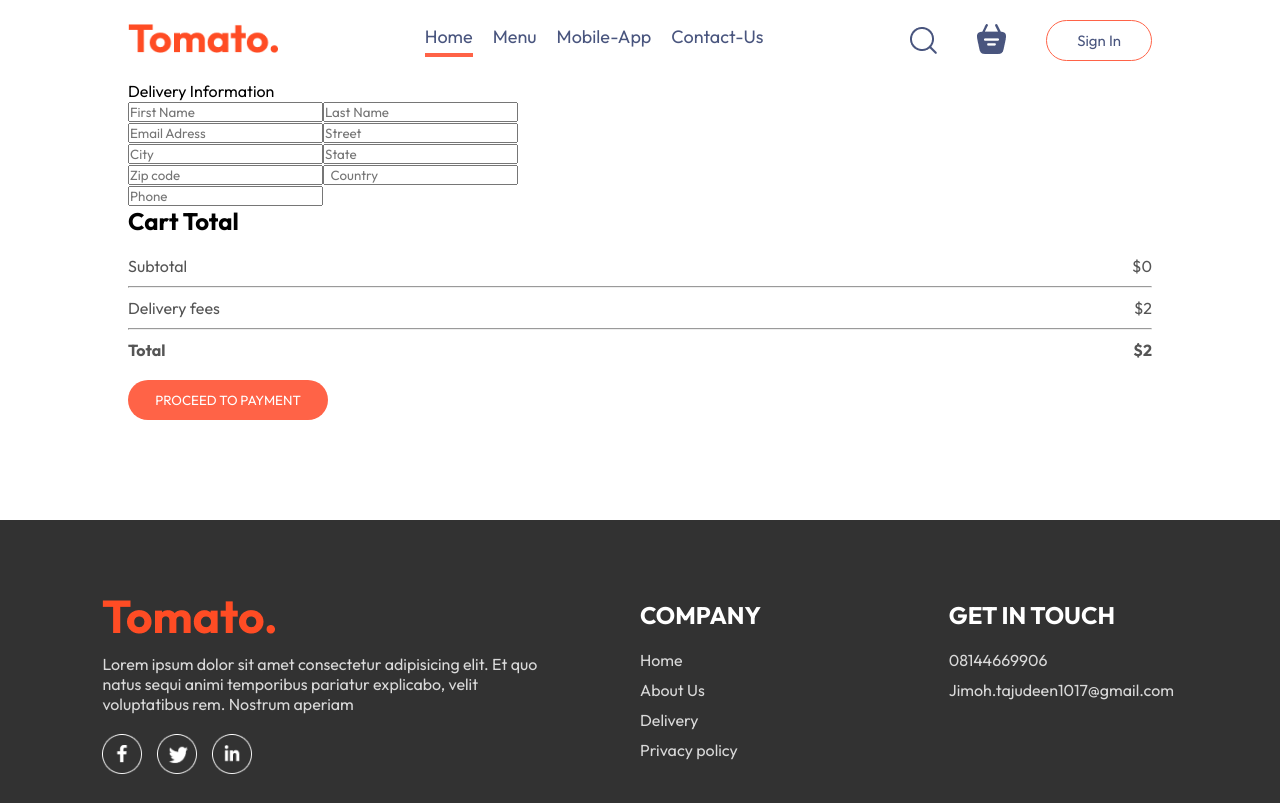
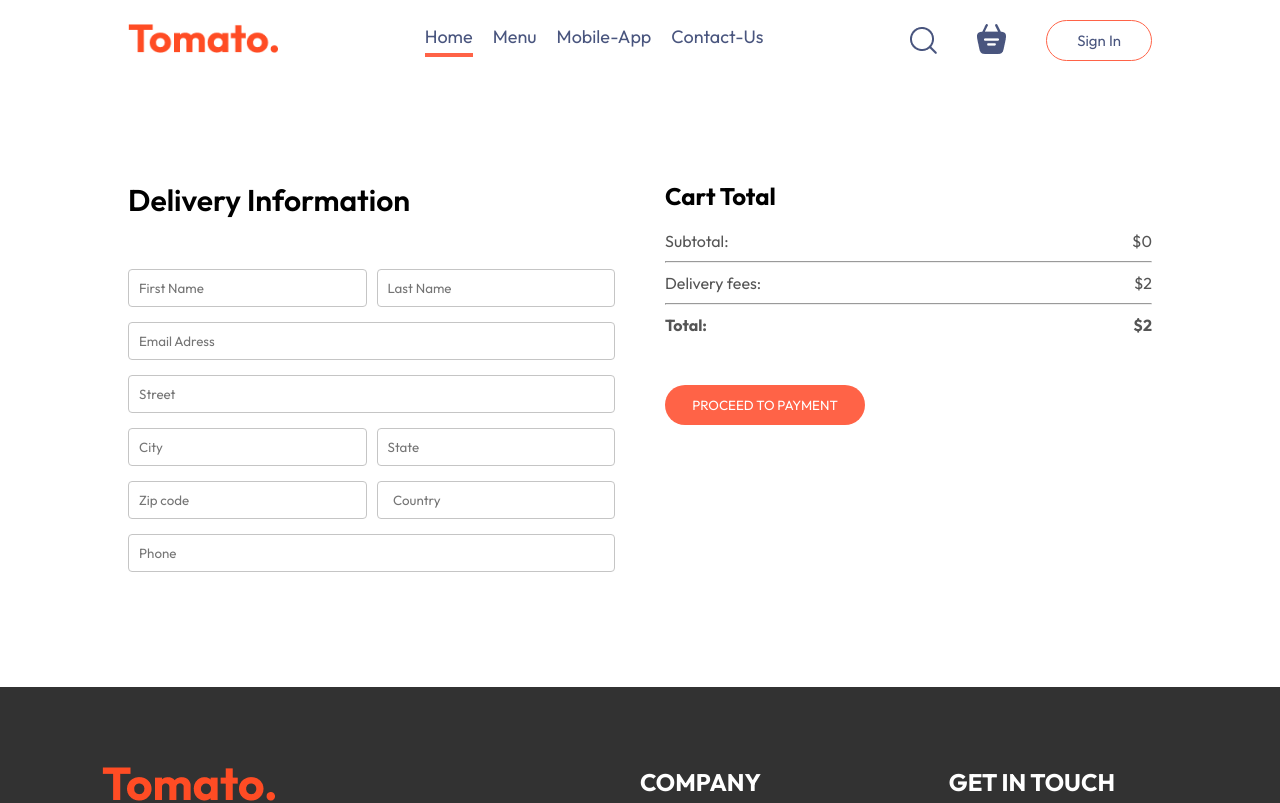
Before and after one commit to Teejay-deen/frontend-food-delivery, a React (Vite) app: page /order in a window 1280 px wide. Shown: the top 803 px of the page. Built offline with nearby package versions, Linux system fonts and the light colour scheme.

Commit message:
adding style to PlaceOrder components

```diff
--- a/src/pages/PlaceOrder/PlaceOrder.css
+++ b/src/pages/PlaceOrder/PlaceOrder.css
@@ -1,5 +1,41 @@
+.place-order {
+  display: flex;
+  align-items: start;
+  justify-content: space-between;
+  gap: 50px;
+  margin-top: 100px;
+}
 
+.place-order-left {
+  width: 100%;
+  max-width: max(30%, 500px);
+}
 
-.place-order{
+.place-order-left .title {
+  font-size: 30px;
+  font-weight: 600;
+  margin-bottom: 50px;
+}
 
+.place-order-left input {
+  margin-bottom: 15px;
+  width: 100%;
+  padding: 10px;
+  border: 1px solid #c5c5c5;
+  border-radius: 4px;
+  outline-color: tomato;
 }
+
+.place-order-left .multi-fields{
+    display: flex;
+    gap: 10px;
+}
+
+.place-order-right{
+    width: 100%;
+    max-width: max(40%, 500px);
+}
+
+.place-order .cart-total button{
+    margin-top: 30px;
+}
--- a/src/pages/PlaceOrder/PlaceOrder.jsx
+++ b/src/pages/PlaceOrder/PlaceOrder.jsx
@@ -35,17 +35,17 @@
           <h2>Cart Total</h2>
           <div>
             <div className="cart-total-details">
-              <p>Subtotal</p>
+              <p>Subtotal:</p>
               <p>${getTotalCartAmount()}</p>
             </div>
             <hr />
             <div className="cart-total-details">
-              <p>Delivery fees</p>
+              <p>Delivery fees:</p>
               <p>${2}</p>
             </div>
             <hr />
             <div className="cart-total-details">
-              <b>Total</b>
+              <b>Total:</b>
               <b>${getTotalCartAmount()+2}</b>
             </div>
 
```
